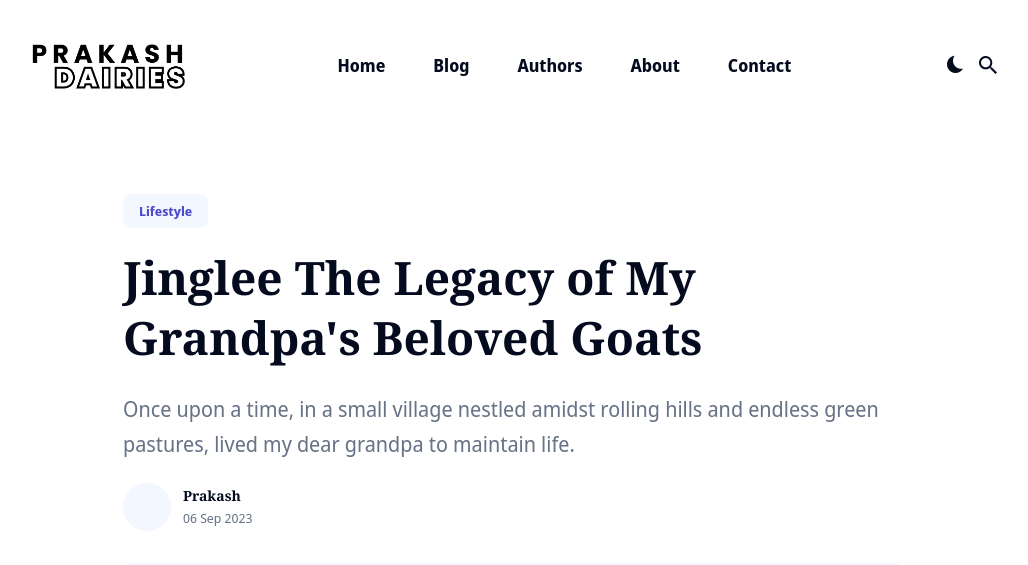
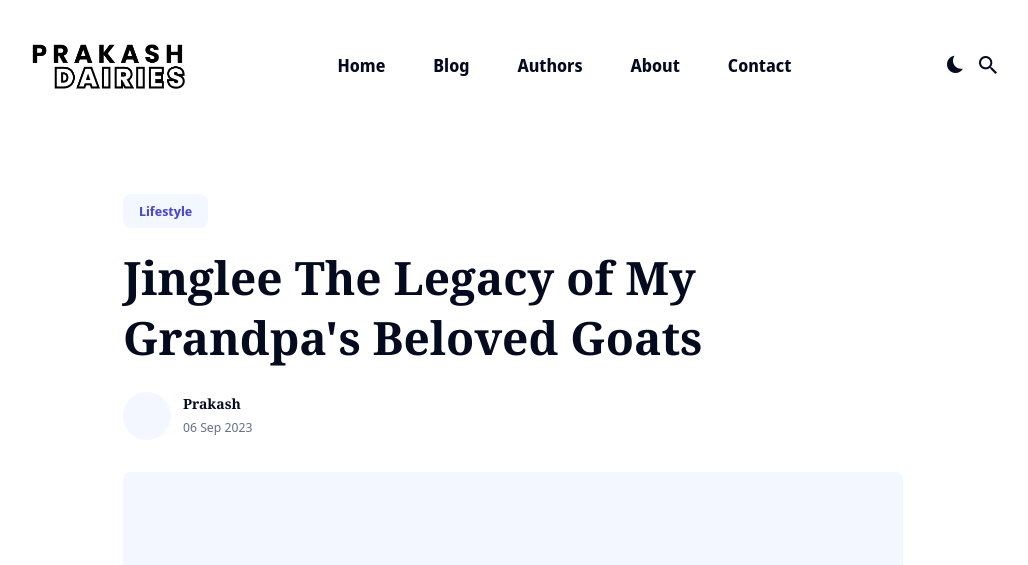
Before and after one commit to PrakasRavichandran/dairy-blog, a Jekyll site: the page built from _posts/2023-09-06-jinglee-the-legacy-of-my-grandpa's-beloved-goats.markdown, in a window 1280 px wide and 900 px high. Shown: the top 565 px of the window, without its empty margins (127-1155 px from the left). Built offline with Jekyll 4.4.1, drawn with Linux system fonts in a browser that asks for light colours; nearby versions of some CDN libraries.

Commit message:
Update 2023-09-06-jinglee-the-legacy-of-my-grandpa's-beloved-goats.markdown

```diff
--- a/_posts/2023-09-06-jinglee-the-legacy-of-my-grandpa's-beloved-goats.markdown
+++ b/_posts/2023-09-06-jinglee-the-legacy-of-my-grandpa's-beloved-goats.markdown
@@ -1,7 +1,7 @@
 ---
 layout: post
 title:  Jinglee The Legacy of My Grandpa's Beloved Goats
-description:  Once upon a time, in a small village nestled amidst rolling hills and endless green pastures, lived my dear grandpa to maintain life.
+description:
 date:   2023-09-06 15:20:35 +0300
 author: prakash
 image:  '/images/11.jpg'
```
